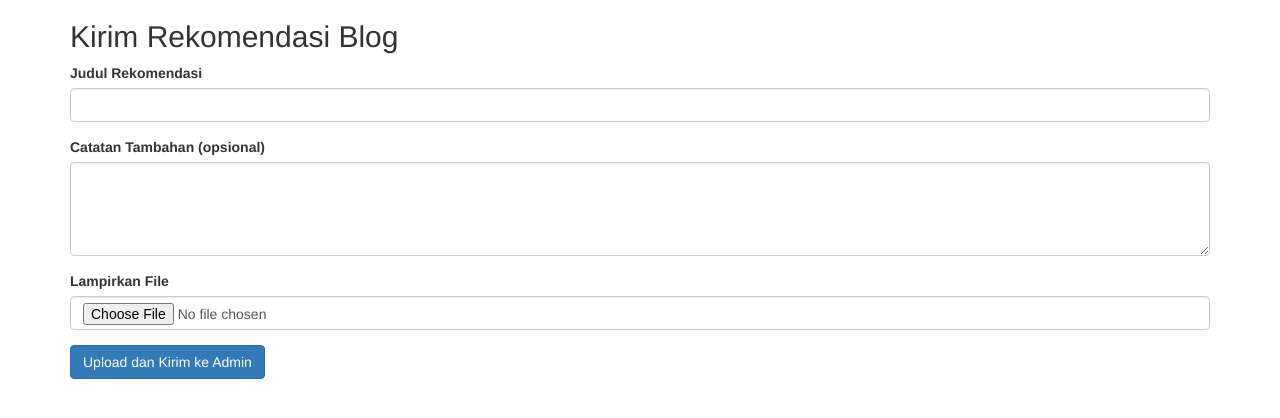
After one commit to Muhammad-Sahal-Nurdin-College/personal-blog-sahal, a Flask app: page /recommend in a window 1280 px wide. The commit adds this page. Shown: the top 418 px of the page. Run offline with Flask 3, Linux system fonts and the light colour scheme; a user stored in the database is signed in; parts of the project's set-up code (start-up, migrations or seed data) failed here and were passed over; some libraries are stand-ins or nearby versions.

Commit message:
add attach file

```diff
--- a/app.py
+++ b/app.py
@@ -15,7 +15,7 @@ from flask_login import (LoginManager, current_user, login_required,
 from flask_wtf.csrf import CSRFProtect
 from werkzeug.security import check_password_hash, generate_password_hash
 
-from forms import CommentForm, CreatePostForm, LoginForm, RegisterForm
+from forms import CommentForm, CreatePostForm, LoginForm, RegisterForm, GeneralRecommendationForm
 
 from git_handle import git_push
 from tables import BlogPost, Comment, User, db
@@ -26,6 +26,9 @@ import time
 
 import hashlib
 from flask import request
+from werkzeug.utils import secure_filename
+
+
 
 
 # Muat environment variables dari file .env
@@ -332,12 +335,50 @@ def set_cookie_consent():
     response.set_cookie('cookie_consent', 'true', max_age=60)
     return response
 
+
+@app.route("/recommend", methods=["GET", "POST"])
+@login_required
+def recommend_blog():
+    form = GeneralRecommendationForm()
+
+    if form.validate_on_submit():
+        file = form.file.data
+        filename = secure_filename(file.filename)
+        file_path = os.path.join("static/uploads", filename)
+        file.save(file_path)
+
+        # Ambil email admin dari user id = 1
+        admin = User.query.get(1)
+        if not admin:
+            flash("Admin tidak ditemukan!", "danger")
+            return redirect(url_for("home"))
+
+        # Kirim email ke admin
+        msg = Message(
+            subject=f"Rekomendasi Blog Baru dari {current_user.name}",
+            recipients=[admin.email],
+            html=f"""
+                <p><b>{current_user.name}</b> mengirimkan rekomendasi blog baru.</p>
+                <p><b>Judul:</b> {form.title.data or '-'}<br>
+                <b>Catatan:</b> {form.notes.data or '-'}</p>
+            """
+        )
+
+        with open(file_path, "rb") as fp:
+            msg.attach(filename, file.mimetype, fp.read())
+
+        mail.send(msg)
+        flash("Rekomendasi berhasil dikirim ke admin!", "success")
+        return redirect(url_for("home"))
+
+    return render_template("recommend.html", form=form)
+
+
+
 @app.route("/debug-session")
 def debug_session():
     print("Current user name:", current_user.name)
     return "Cek terminal / console Flask"
-
-
 
 @app.route("/clear-cache")
 def clear_cache():
--- a/forms.py
+++ b/forms.py
@@ -1,7 +1,9 @@
 from flask_ckeditor import CKEditorField
 from flask_wtf import FlaskForm
-from wtforms import EmailField, PasswordField, StringField, SubmitField
+from wtforms import EmailField, PasswordField, StringField, SubmitField, TextAreaField
 from wtforms.validators import URL, DataRequired, Email
+from flask_wtf.file import FileField, FileAllowed
+
 
 
 ##WTForm
@@ -29,3 +31,11 @@ class LoginForm(FlaskForm):
 class CommentForm(FlaskForm):
     body = CKEditorField("Komentar", validators=[DataRequired()])
     submit = SubmitField("Tambah Komentar")
+
+class GeneralRecommendationForm(FlaskForm):
+    title = StringField("Judul Rekomendasi")
+    notes = TextAreaField("Catatan Tambahan (opsional)")
+    file = FileField("Lampirkan File", validators=[
+        FileAllowed(['pdf', 'docx', 'zip', 'jpg', 'png'], 'File tidak didukung!')
+    ])
+    submit = SubmitField("Upload dan Kirim ke Admin")
--- /dev/null
+++ b/templates/recommend.html
@@ -0,0 +1,23 @@
+{% extends "bootstrap/base.html" %}
+{% block title %}Rekomendasi Blog{% endblock %}
+
+{% block content %}
+<div class="container mt-5">
+    <h2>Kirim Rekomendasi Blog</h2>
+    <form method="POST" enctype="multipart/form-data">
+        {{ form.hidden_tag() }}
+        <div class="form-group">
+            {{ form.title.label }} {{ form.title(class="form-control") }}
+        </div>
+        <div class="form-group">
+            {{ form.notes.label }} {{ form.notes(class="form-control", rows=4) }}
+        </div>
+        <div class="form-group">
+            {{ form.file.label }} {{ form.file(class="form-control") }}
+        </div>
+        <div class="form-group mt-3">
+            {{ form.submit(class="btn btn-primary") }}
+        </div>
+    </form>
+</div>
+{% endblock %}
```
Also changed, not shown: templates/base.html (+7 -0 lines), instance/blog.db, static/uploads/screencapture-127-0-0-1-5000-post-1-2025-07-08-13_47_22.png (added), 2 other files.
